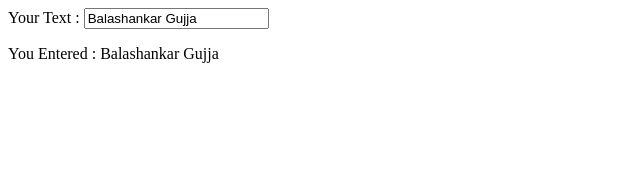
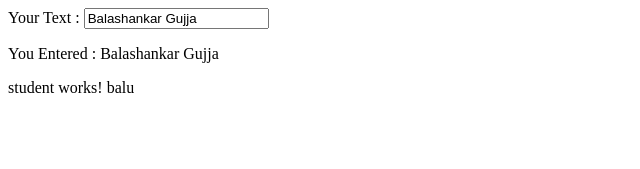
Before and after one commit to balashankar1180/Angular, an Angular app: page / in a window 1280 px wide. Shown: the top 169 px of the page, without its empty margins (0-640 px from the left). Built offline with nearby package versions, Linux system fonts and the light colour scheme.

Commit message:
2 files modified, 3 added

```diff
--- a/src/app/app.component.html
+++ b/src/app/app.component.html
@@ -1,2 +1,3 @@
 Your Text : <input type="text" [(ngModel)]="userText"/>
 <app-simple [simpleInput]="userText"></app-simple>
+<app-student></app-student>
--- a/src/app/app.module.ts
+++ b/src/app/app.module.ts
@@ -4,11 +4,12 @@ import { FormsModule } from '@angular/forms';
 
 import { AppComponent } from './app.component';
 import { SimpleComponent } from './simple/simple.component';
+import { StudentComponent } from './student/student.component';
 
 
 @NgModule({
   imports:      [ BrowserModule, FormsModule ],
-  declarations: [ AppComponent, SimpleComponent ],
+  declarations: [ AppComponent, SimpleComponent, StudentComponent ],
   bootstrap:    [ AppComponent ]
 })
 export class AppModule { }
--- /dev/null
+++ b/src/app/student/student.component.html
@@ -0,0 +1,3 @@
+<p>
+student works! {{name}}
+</p>
--- /dev/null
+++ b/src/app/student/student.component.ts
@@ -0,0 +1,11 @@
+import { Component } from '@angular/core';
+
+@Component({
+  selector: 'app-student',
+  templateUrl: './student.component.html',
+  styleUrls: ['./student.component.css']
+})
+export class StudentComponent {
+name: string = "balu";
+
+}
```
Also changed, not shown: src/app/student/student.component.css (added).
